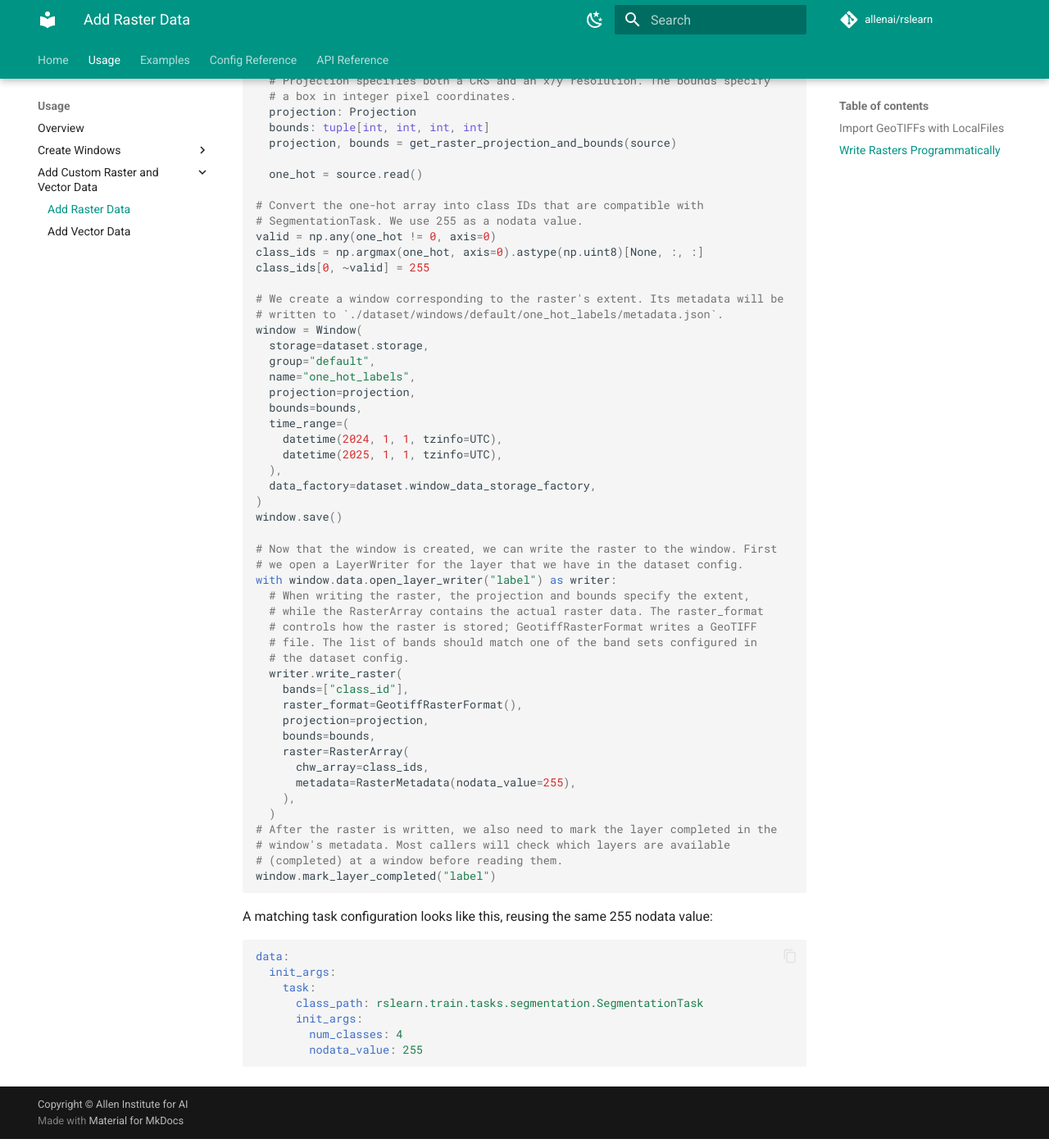
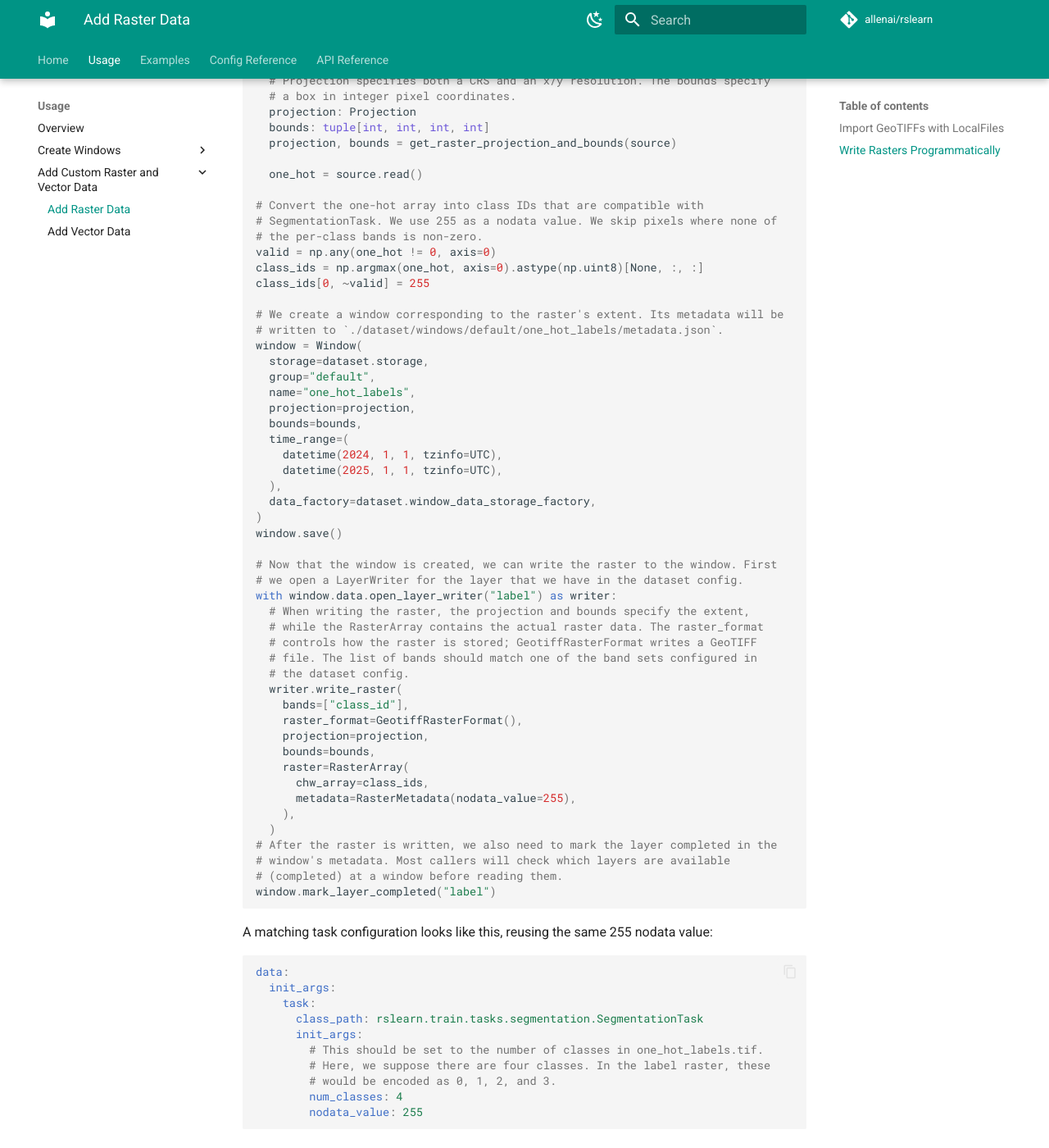
Before and after one commit to allenai/rslearn, an MkDocs documentation site: the page built from docs/AddRasterData.md, in a window 1280 px wide and 1400 px high, scrolled down 2290 px. Shown: the whole window at 82% size. Built offline with MkDocs 1.6.1 and Material for MkDocs 9.7.7, drawn with Linux system fonts in a browser that asks for light colours; comment, search, counter and statistics services are not loaded.

Commit message:
add comments about AddRasterData.md

````diff
--- a/docs/AddRasterData.md
+++ b/docs/AddRasterData.md
@@ -114,7 +114,8 @@ with rasterio.open("one_hot_labels.tif") as source:
   one_hot = source.read()
 
 # Convert the one-hot array into class IDs that are compatible with
-# SegmentationTask. We use 255 as a nodata value.
+# SegmentationTask. We use 255 as a nodata value. We skip pixels where none of
+# the per-class bands is non-zero.
 valid = np.any(one_hot != 0, axis=0)
 class_ids = np.argmax(one_hot, axis=0).astype(np.uint8)[None, :, :]
 class_ids[0, ~valid] = 255
@@ -167,6 +168,9 @@ data:
     task:
       class_path: rslearn.train.tasks.segmentation.SegmentationTask
       init_args:
+        # This should be set to the number of classes in one_hot_labels.tif.
+        # Here, we suppose there are four classes. In the label raster, these
+        # would be encoded as 0, 1, 2, and 3.
         num_classes: 4
         nodata_value: 255
 ```
````
